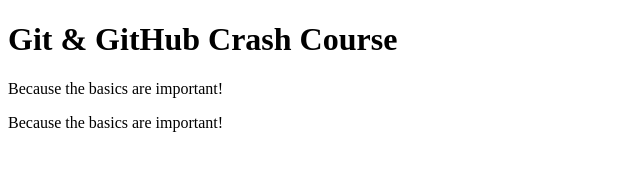
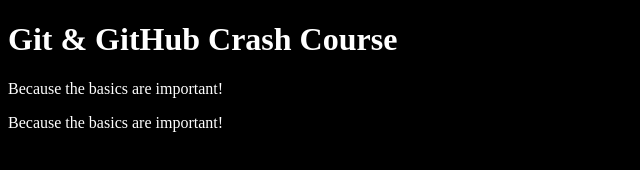
Before and after one commit to SI-RUI-ZHANG/git-project, a plain HTML site: page index.html in a window 1280 px wide. Shown: the whole page, without its empty margins (0-640 px from the left). Drawn offline with Linux system fonts and the light colour scheme.

Commit message:
add css for index.html

```diff
--- /dev/null
+++ b/index.css
@@ -0,0 +1,4 @@
+html {
+    background-color: black;
+    color: white
+}
--- a/index.html
+++ b/index.html
@@ -5,6 +5,7 @@
     <meta http-equiv="X-UA-Compatible" content="IE=edge" />
     <meta name="viewport" content="width=device-width, initial-scale=1.0" />
     <title>Git & GitHub Crash Course</title>
+    <link href="index.css" rel="stylesheet">
   </head>
   <body>
     <h1>Git & GitHub Crash Course</h1>
```
